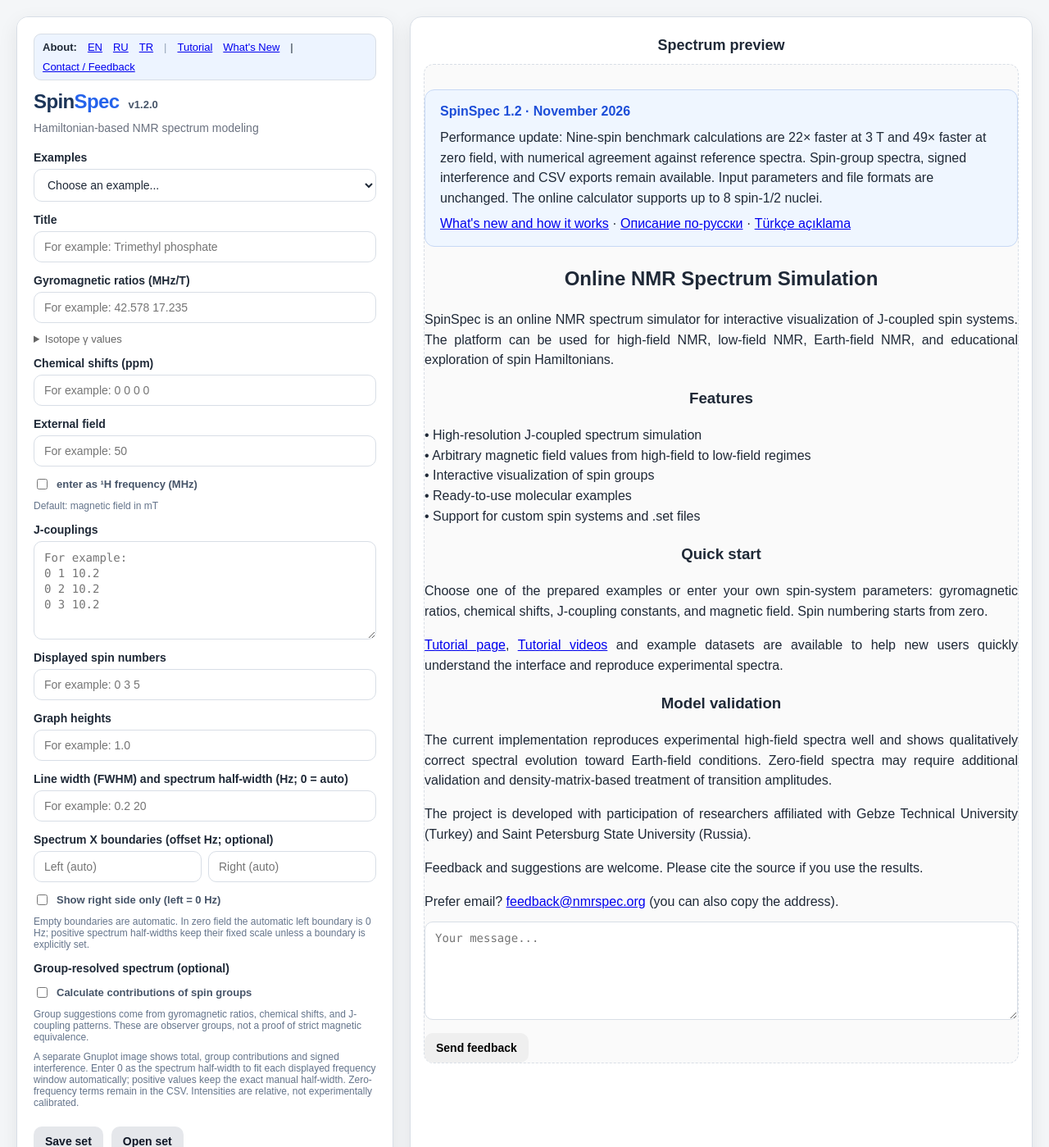
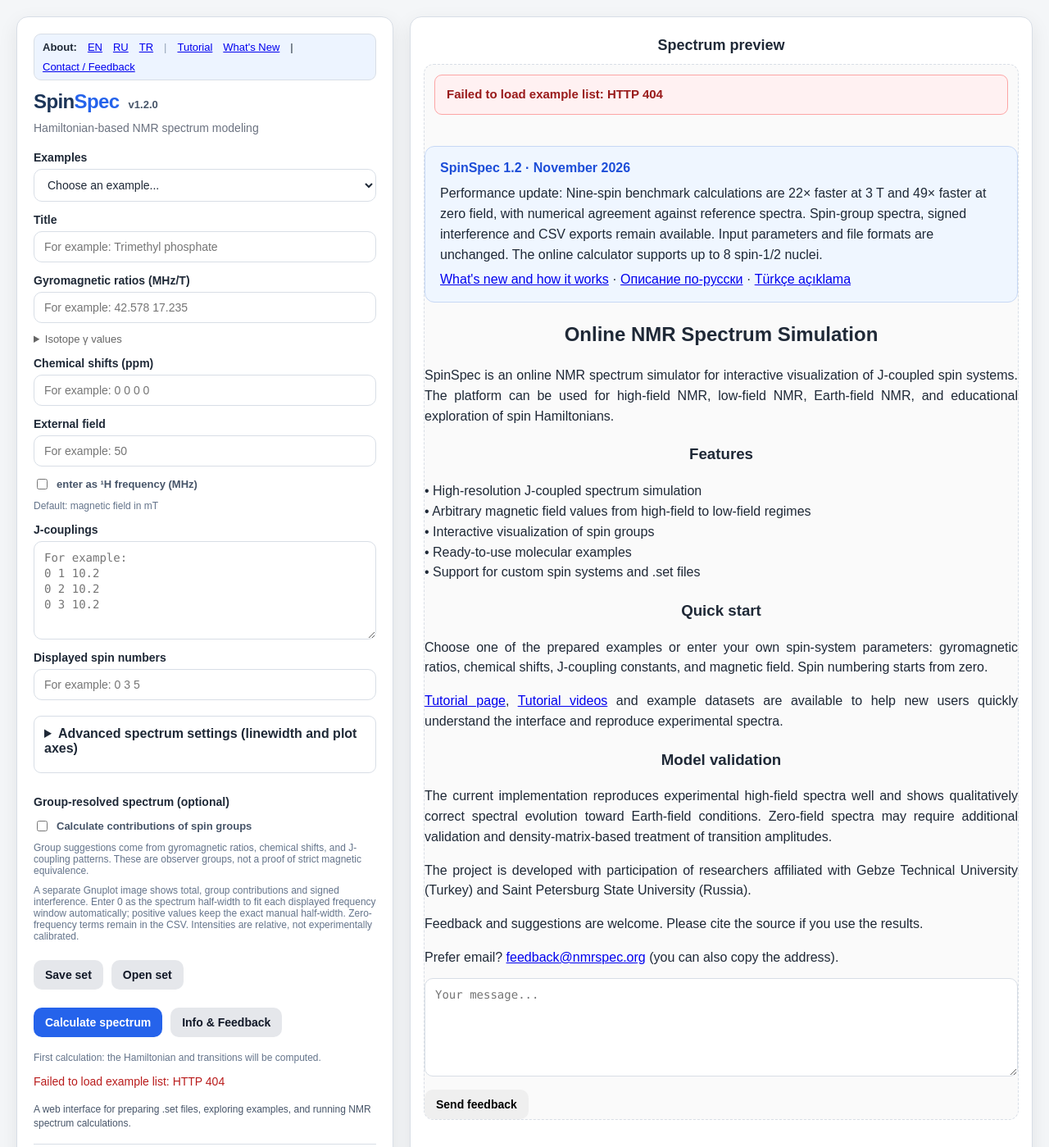
Before and after one commit to scleroze/SpinSpec, a Python web app: template templates/index.html in a window 1280 px wide. Shown: the top 1399 px of the page at 82% size. Run offline with Jinja, Linux system fonts and the light colour scheme; the template is opened without the code that fills it, so the values that code supplies are empty.

Commit message:
ux: prominent preview-area errors and collapsible advanced X/Y controls

```diff
--- a/templates/index.html
+++ b/templates/index.html
@@ -193,6 +193,31 @@
     .status.error {
       color: var(--danger);
     }
+    .advanced-spectrum-settings {
+      padding: 12px;
+      border: 1px solid var(--border);
+      border-radius: 9px;
+      margin: 5px 0 13px;
+    }
+    .advanced-spectrum-settings summary {
+      cursor: pointer;
+      font-weight: 600;
+      margin-bottom: 8px;
+    }
+    .advanced-spectrum-settings .field { margin-top: 10px; }
+    .preview-alert {
+      display: none;
+      margin: 12px 12px 8px;
+      padding: 12px 14px;
+      border: 1px solid #fca5a5;
+      border-radius: 9px;
+      background: #fff1f2;
+      color: #991b1b;
+      font-size: 15px;
+      font-weight: 600;
+      line-height: 1.5;
+    }
+    .preview-alert.visible { display: block; }
 
     .status.ok {
       color: #166534;
@@ -497,18 +522,14 @@
           <input id="graph" name="graph" type="text" placeholder="For example: 0 3 5" />
         </div>
 
-        <div class="field">
-          <label for="heights">Graph heights</label>
-          <input id="heights" name="heights" type="text" placeholder="For example: 1.0" />
-        </div>
-
+        <details class="advanced-spectrum-settings" id="advancedSpectrumSettings">
+          <summary>Advanced spectrum settings (linewidth and plot axes)</summary>
           <div class="field">
             <label for="linewidths">Line width (FWHM) and spectrum half-width (Hz; 0 = auto)</label>
             <input id="linewidths" name="linewidths" type="text" placeholder="For example: 0.2 20" />
           </div>
-
           <div class="field">
-          <label>Spectrum X boundaries (offset Hz; optional)</label>
+            <label>Spectrum X boundaries (frequency offset, Hz)</label>
             <div style="display:flex;gap:8px">
               <input id="xLeft" name="xLeft" type="number" step="any"
                      placeholder="Left (auto)" aria-label="Left frequency boundary" />
@@ -519,10 +540,23 @@
               <input id="rightSideOnly" type="checkbox" />
               Show right side only (left = 0 Hz)
             </label>
-          <div class="hint">Empty boundaries are automatic. In zero field the
-            automatic left boundary is 0 Hz; positive spectrum half-widths
-            keep their fixed scale unless a boundary is explicitly set.</div>
-        </div>
+          </div>
+          <div class="field">
+            <label for="heights">Graph heights (legacy upper limits, 0 = auto)</label>
+            <input id="heights" name="heights" type="text" placeholder="For example: 0 0 0" />
+          </div>
+          <div class="field">
+            <label>Independent Y limits (relative intensity)</label>
+            <div style="display:flex;gap:8px">
+              <input id="yMin" name="yMin" type="text" placeholder="Lower: auto or -0.5 -1"
+                     aria-label="Lower intensity bounds" />
+              <input id="yMax" name="yMax" type="text" placeholder="Upper: auto or 0.1 2"
+                     aria-label="Upper intensity bounds" />
+            </div>
+            <div class="hint">One value applies to all displayed panels; multiple values follow the
+              displayed-spin order. Leave blank for automatic scaling. Negative Y is allowed.</div>
+          </div>
+        </details>
 
         <div class="field" id="spinGroupField">
           <label>Group-resolved spectrum (optional)</label>
@@ -599,6 +633,7 @@
 
 
 <div class="preview-box">
+  <div id="previewAlert" class="preview-alert" role="alert" aria-live="assertive"></div>
   <div id="resultMessage" class="result-message"></div>
 
   <div class="preview-toolbar">
@@ -785,6 +820,20 @@
     function setStatus(message, type = '') {
       statusEl.textContent = message;
       statusEl.className = `status ${type}`.trim();
+      const alert = document.getElementById('previewAlert');
+      if (type === 'error') {
+        // Errors appear where users expect the spectrum, not only below the form.
+        const rateLimited = /HTTP 429/.test(message);
+        alert.textContent = rateLimited
+          ? 'Too many requests. Please wait a few seconds before calculating again.'
+          : message.replace(/^Error (calculating spectrum|loading example): /, '');
+        alert.classList.add('visible');
+        const panel = document.querySelector('.right-panel');
+        if (panel) panel.scrollTo({top: 0, behavior: 'smooth'});
+      } else {
+        alert.textContent = '';
+        alert.classList.remove('visible');
+      }
     }
 
     function showMessage(text, isError = false) {
@@ -805,6 +854,8 @@
         linewidths: document.getElementById('linewidths').value.trim(),
         x_left: document.getElementById('xLeft').value.trim(),
         x_right: document.getElementById('xRight').value.trim(),
+        y_min: document.getElementById('yMin').value.trim(),
+        y_max: document.getElementById('yMax').value.trim(),
         observer_groups: getSelectedObserverGroups(),
       };
     }
@@ -826,6 +877,9 @@
         ...(data.x_left || data.x_right
             ? [`XRange ${data.x_left || 'auto'} ${data.x_right || 'auto'}`]
             : []),
+        ...(data.y_min || data.y_max
+            ? [`YRange ${(data.y_min || 'auto').replace(/\s+/g, ',')} ${(data.y_max || 'auto').replace(/\s+/g, ',')}`]
+            : []),
         ''
       ].join('\n');
     }
@@ -880,6 +934,12 @@
           match && match[2] !== 'auto' ? match[2] : '';
         document.getElementById('rightSideOnly').checked =
           document.getElementById('xLeft').value === '0';
+        const yLine = lines.slice(i + 3).find(x => /^YRange\s+/.test(x.trim())) || '';
+        const yMatch = /^YRange\s+(\S+)\s+(\S+)$/.exec(yLine.trim());
+        document.getElementById('yMin').value = yMatch && yMatch[1] !== 'auto'
+          ? yMatch[1].replace(/,/g, ' ') : '';
+        document.getElementById('yMax').value = yMatch && yMatch[2] !== 'auto'
+          ? yMatch[2].replace(/,/g, ' ') : '';
       }
       proposeSpinGroups();
     }
```
Lines whose indentation alone changed are shown as unchanged.
